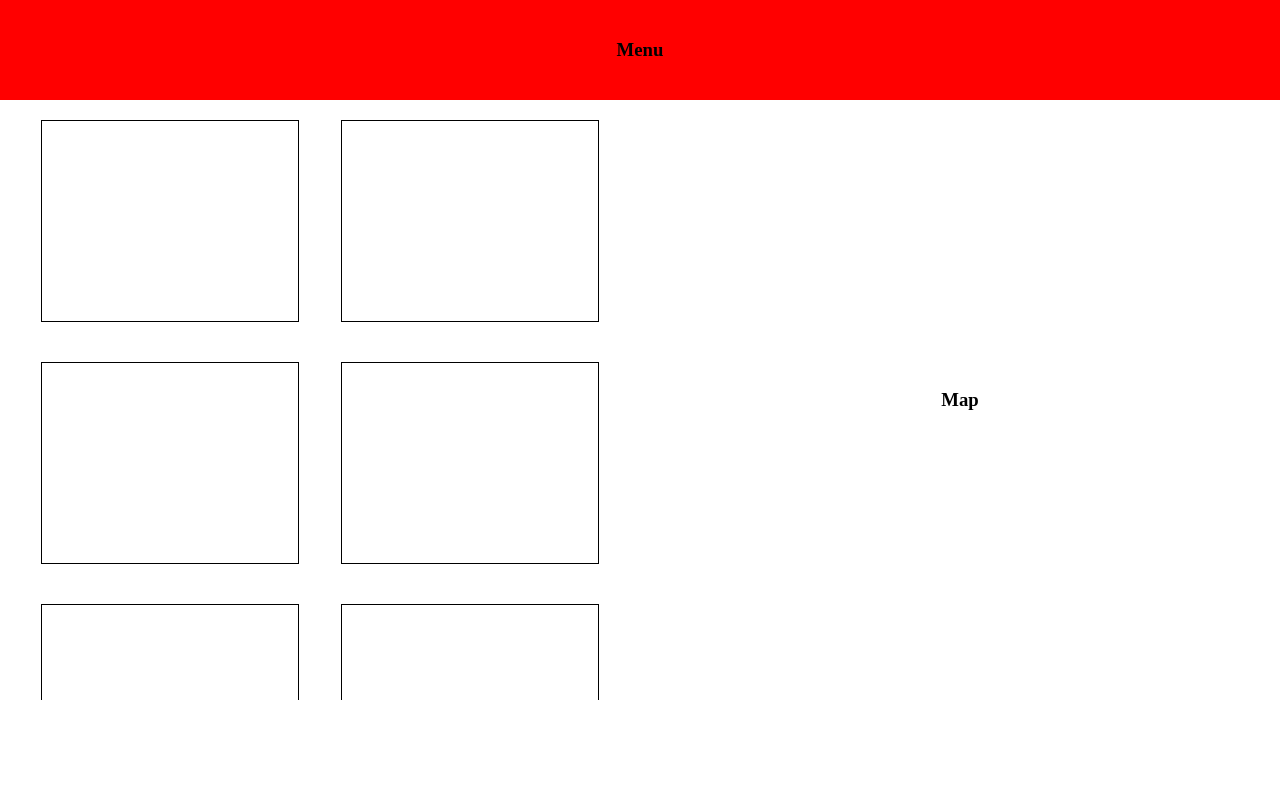
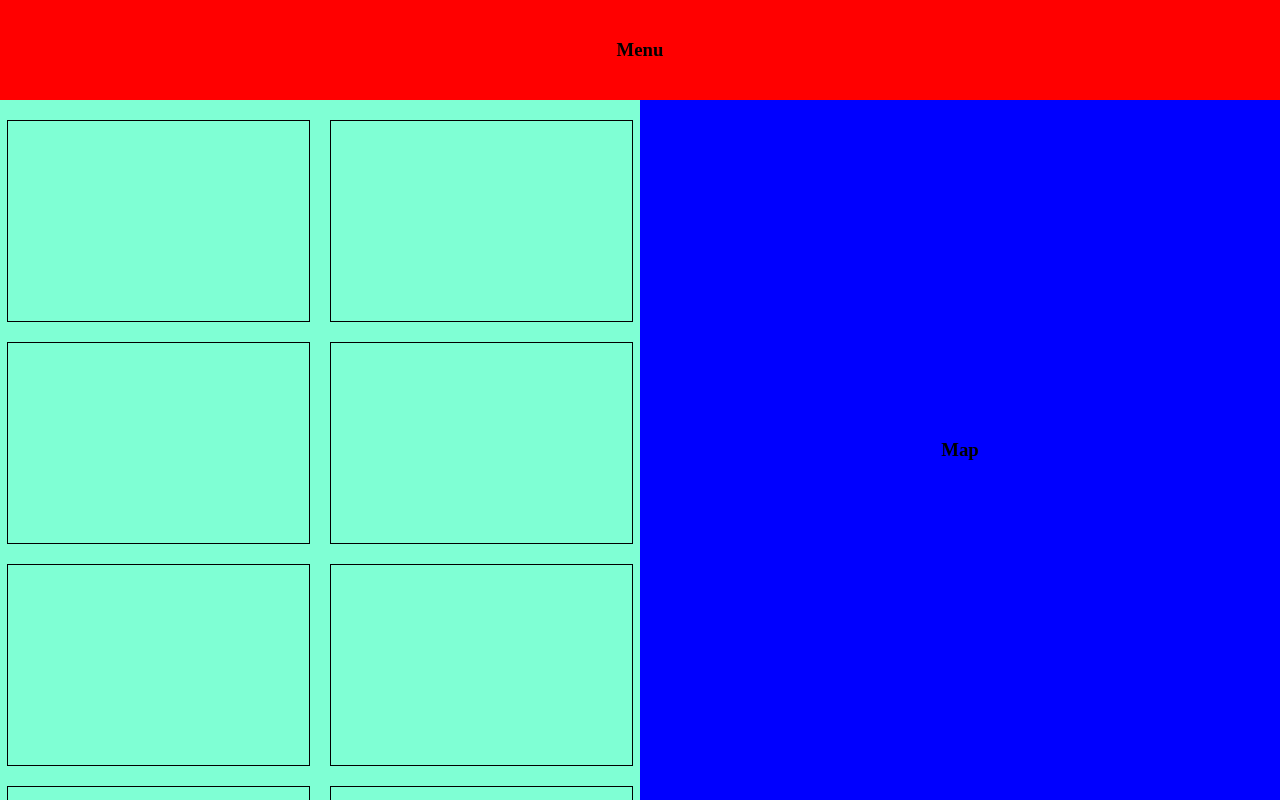
Before and after one commit to trinhleanhkhoa1999/personal-site, a plain HTML site: page ex-flexbox/Customize layout as image bellow/index.html in a window 1280 px wide. Drawn offline with Linux system fonts and the light colour scheme.

Commit message:
fix: mot vai chi tiet va overflow

```diff
--- a/ex-flexbox/Customize layout as image bellow/styles.css
+++ b/ex-flexbox/Customize layout as image bellow/styles.css
@@ -3,6 +3,13 @@
     margin: 0;
 }
 
+body{
+    overflow: hidden;
+}
+.wrap{
+    display: flex;
+    flex-direction: column;
+}
 .nav{
     background-color: red;
     height: 100px;
@@ -12,26 +19,32 @@
 }
 .container{
     display: flex;
+    height: calc(100vh - 100px);
 }
 .container .content-img{
-    /* background-color: aquamarine; */
-    width: 50%;
-    height: 600px;
+    background-color: aquamarine;
+    /* height: 900px;
+    overflow: auto; */
+
     overflow: auto;
     display: flex;
-    justify-content: space-evenly;
+    justify-content: center;
+    gap: 0 20px;
     flex-wrap: wrap;
+    flex: 1;
+    /* width: 50%; */
 }
 .container .content-img .item{
     height: 200px;
-    width: 40%;
+    width: 47%;
     border: 1px solid;
-    margin: 20px 0 ;
+    margin-top: 20px;
 
 }
 .container .content-map{
-    /* background-color: blue; */
-    width: 50%;
+    background-color: blue;
+    /* width: 50%; */
+    flex: 1;
     display: flex;
     justify-content: center;
     align-items: center;
--- a/ex-flexbox/navbar/navbar.css
+++ b/ex-flexbox/navbar/navbar.css
@@ -15,7 +15,7 @@ h1{
     box-shadow: 5px 10px 8px #888888;
 }
 .nav .nav-logo{
-    background-image:url(../assets/img-logo.jpg) ;
+    background-image:url(../../assets/img-logo.jpg) ;
     background-size: cover;
     height: 100px;
     width: 100px;
```
Also changed, not shown: ex-bootstrap/nav/index.html (added, +36 -0 lines), ex-bootstrap/nav/styles.css (added, +10 -0 lines).
